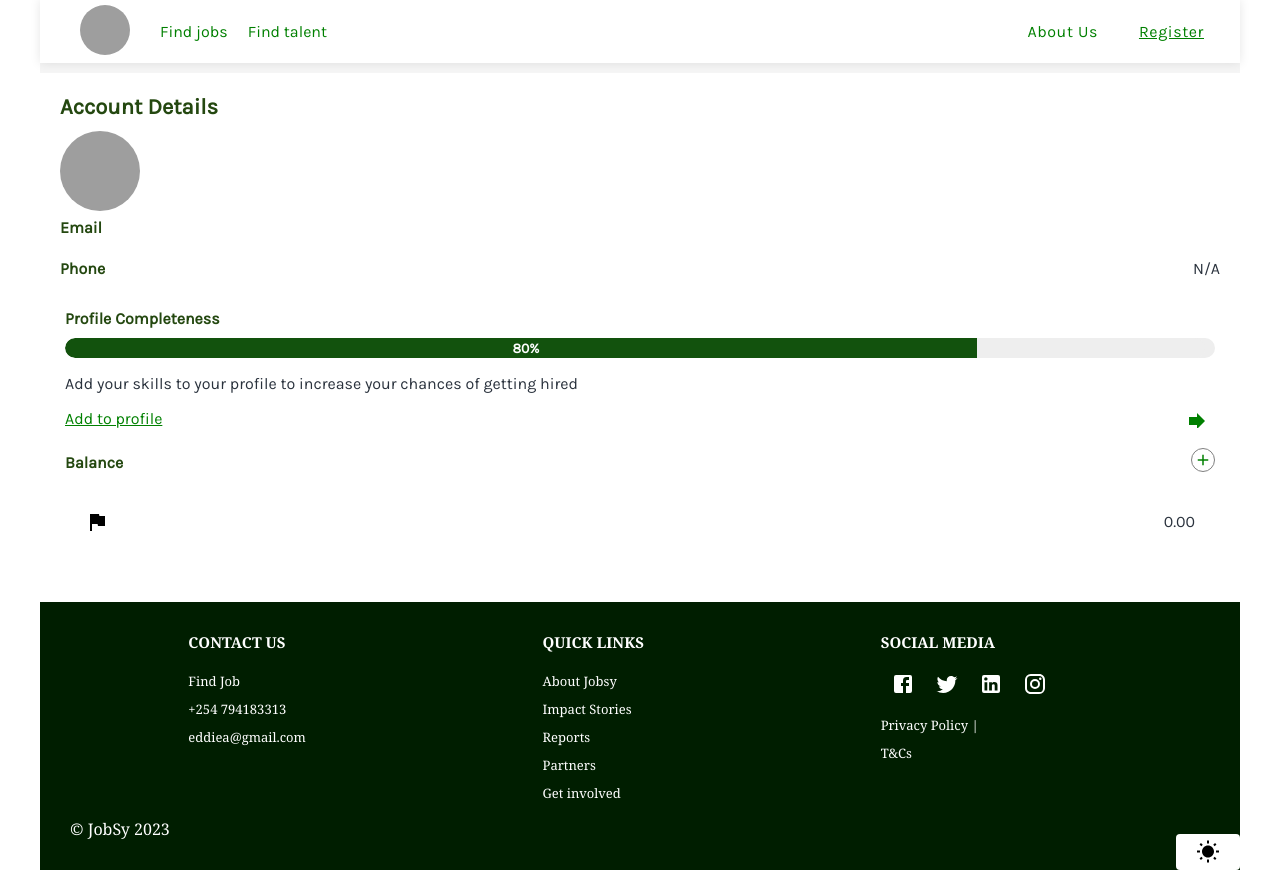
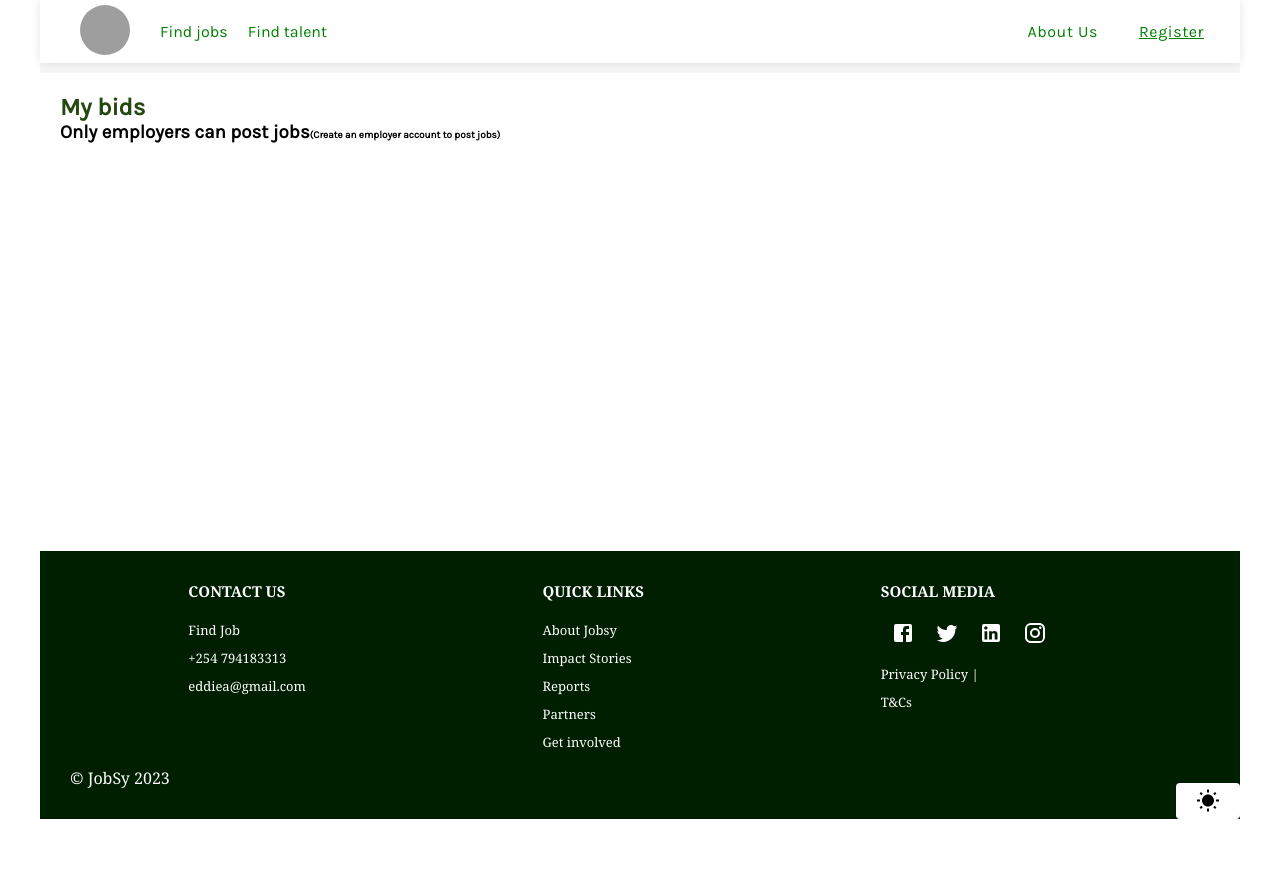
Before and after one commit to eddiemuhoro/job-app, a React (Create React App) app: page /myprofile in a window 1280 px wide. After the commit the page ends 819 px from the top, so only its background shows below. Built offline with nearby package versions, Linux system fonts and the light colour scheme; grey boxes are pictures that could not be loaded.

Commit message:
ADD: ternary operator ..show prof details for user

```diff
--- a/src/components/profile/Profile.js
+++ b/src/components/profile/Profile.js
@@ -70,7 +70,9 @@ const Profile = () => {
 
   return (
     <div className='profile-wrapper'>
-      <section className='profile-details'>
+      {
+        user ? (
+          <section className='profile-details'>
         <h2>Account Details</h2>
         <div style={{ display: 'flex', alignItems: 'center' }}>
           <img src={((user && user.selectedFile) || (employer && employer.selectedFile)) || 'https://encrypted-tbn0.gstatic.com/images?q=tbn:ANd9GcQUJkC07QFuZvIeLEadibGh6ZkDXshm8PakYYzPMMZywg&s'} alt='profile' />
@@ -127,12 +129,10 @@ const Profile = () => {
             <p>0.00</p>
           </section>
           </section>
+      </section>
+        ):''
+      }
 
-
-
-      </section>
-
-      {/*
        <section>
         { employer ? (
           <>
@@ -158,7 +158,7 @@ const Profile = () => {
               <h3 style={{height:'50vh', color:'black'}}>Only employers can post jobs<span style={{fontSize:'10px'}}>(Create an employer account to post jobs)</span></h3>
             </>
             )}
-        </section> */}
+        </section>
 
 
 
```
